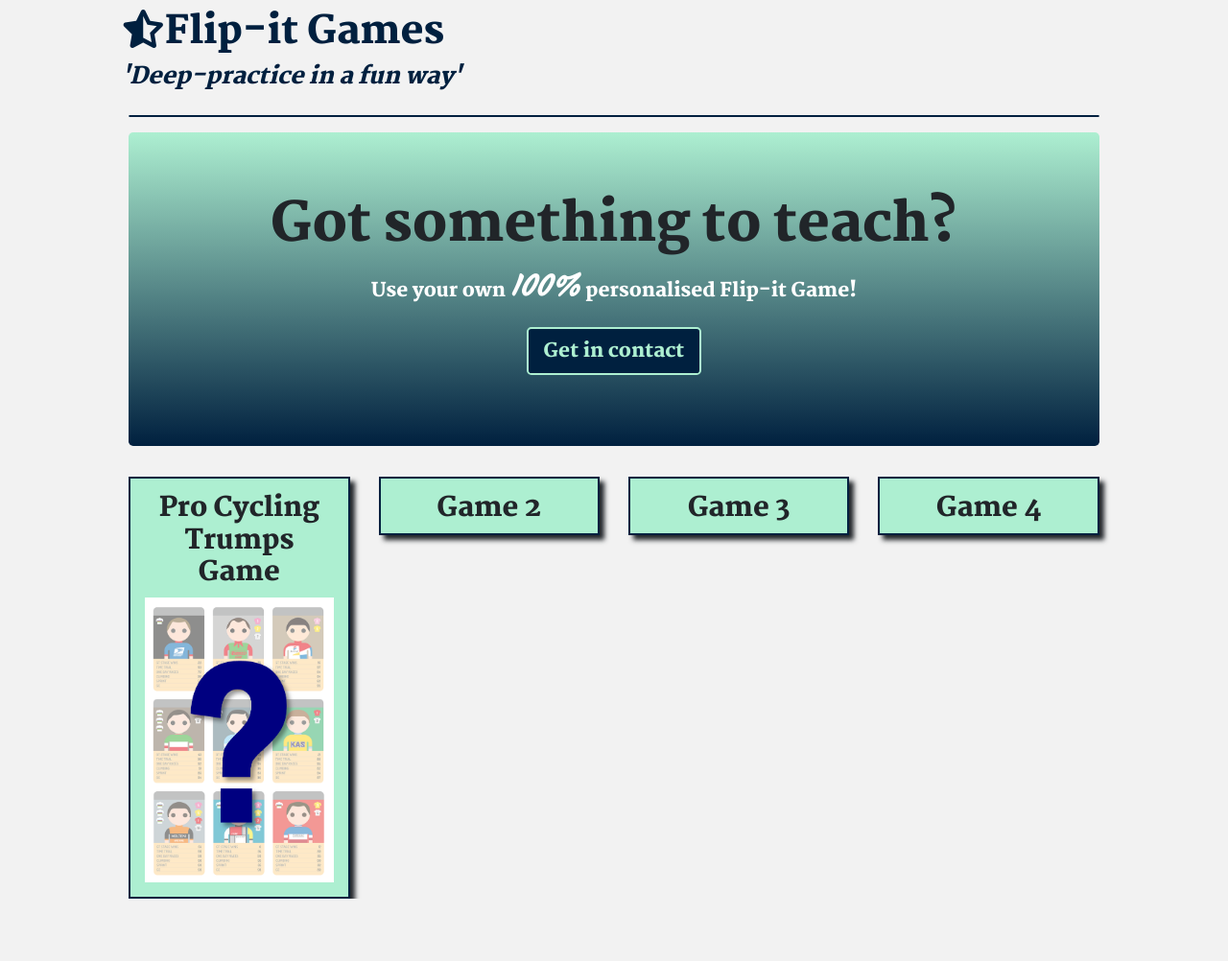
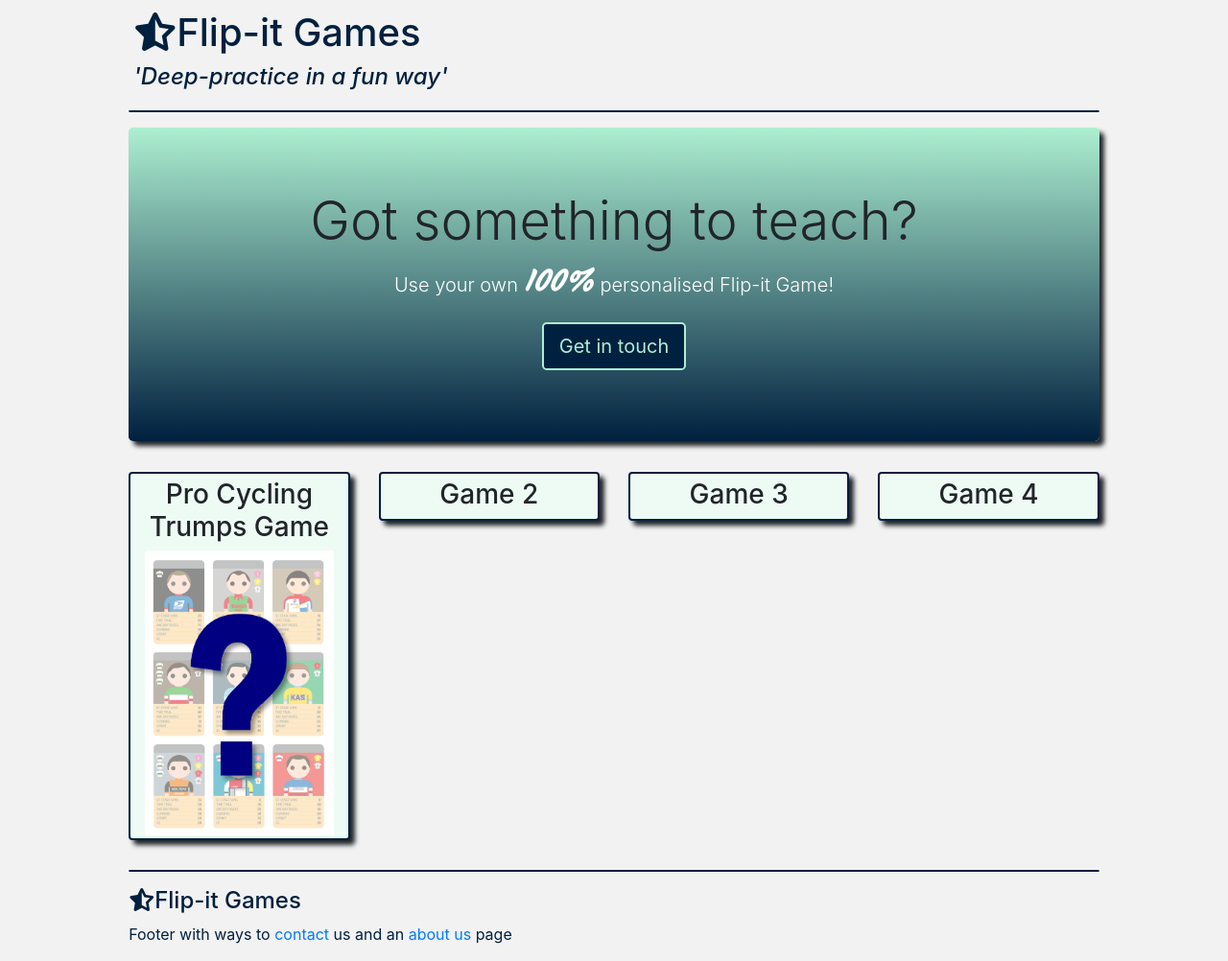
Before and after one commit to PeterLenting/flip-it-games, a plain HTML site: page index.html in a window 1280 px wide. Shown: the whole page at 96% size. Before the commit the page ends 937 px from the top, so only its background shows below. Drawn offline with nearby package versions, Linux system fonts and the light colour scheme.

Commit message:
added basic about.html and contact.html and games on index know flip on hover

```diff
--- a/css/style.css
+++ b/css/style.css
@@ -1,7 +1,9 @@
 body {
-  font-family: 'Martel', serif;
+  /*font-family: 'Martel', serif;*/
   background-color: #F2F2F2;
 }
+
+/* Header*/
 
 .header {
   padding-top: 10px;
@@ -18,23 +20,28 @@ hr {
   border-radius: 5px;
 }
 
+/* Main Content*/
+
 .main-content {
-  margin-top: 120px;
+  margin-top: 20px;
 }
 
-.game-link {
-  border: 2px solid #00203F;
-  background-color: #ADEFD1;
-  box-shadow: 5px 5px 5px;
-  margin-right: 10px;
-}
+/* Index - Jumbotron*/
 
 .jumbotron {
   background: linear-gradient(#ADEFD1, #00203F);
+  box-shadow: 5px 5px 5px;
 }
 
 .lead {
   color: white;
+}
+
+/* Makes 100% stand-out*/
+.lead-standout {
+  font-family: 'Kalam', cursive;
+  font-size: 2rem;
+  font-style: italic
 }
 
 .btn-contact {
@@ -44,10 +51,17 @@ hr {
   margin-bottom: 10px;
 }
 
-.threedee {
-  font-family: 'Kalam', cursive;
-  font-size: 2rem;
-  font-style: italic
+/* Index - Presentation of games */
+
+.game-link {
+  border: 2px solid #00203F;
+  background-color: #eefbf5;
+  box-shadow: 5px 5px 5px;
+  margin-right: 10px;
+}
+
+.game-link h3 {
+  padding-top: 5px;
 }
 
 .game-img {
@@ -55,6 +69,81 @@ hr {
   padding-bottom: 15px;
 }
 
-.game-link h3 {
+/* Footer*/
+
+footer {
+  color: #00203F;
   padding-top: 15px;
 }
+
+/* About-page*/
+
+#about-content {
+  color: #00203F;
+}
+
+.blockquote {
+  background-color: #ADEFD1;
+  padding: 10px;
+  box-shadow: 5px 5px 5px;
+}
+
+.quote-img {
+  width: 28%;
+  float: right;
+  padding-left: 15px;
+}
+
+/* Flip */
+
+/* The flip card container - set the width and height to whatever you want. We have added the border property to demonstrate that the flip itself goes out of the box on hover (remove perspective if you don't want the 3D effect */
+.flip-card {
+  background-color: transparent;
+  width: 100%;
+  height: 300px;
+  perspective: 1000px; /* Remove this if you don't want the 3D effect */
+}
+
+/* This container is needed to position the front and back side */
+.flip-card-inner {
+  position: relative;
+  width: 100%;
+  height: 292px;
+  text-align: center;
+  transition: transform 0.8s;
+  transform-style: preserve-3d;
+}
+
+/* Do an horizontal flip when you move the mouse over the flip box container */
+.flip-card:hover .flip-card-inner {
+  transform: rotateY(180deg);
+}
+
+/* Position the front and back side */
+.flip-card-front, .flip-card-back {
+  position: absolute;
+  width: 100%;
+  -webkit-backface-visibility: hidden; /* Safari */
+  backface-visibility: hidden;
+  height: 292px;
+}
+
+/* Style the front side (fallback if image is missing) */
+.flip-card-front {
+  color: black;
+}
+
+/* Style the back side */
+.flip-card-back {
+  transform: rotateY(180deg);
+  background-color: #ADEFD1;
+  border: 8px solid white;
+}
+
+.card-back-text {
+  font-size: 0.8rem;
+  padding-left: 25px;
+  padding-right: 10px;
+  text-align: left;
+  padding-top: 10px;
+}
--- a/index.html
+++ b/index.html
@@ -20,43 +20,68 @@
 </head>
 <body class="container-fluid">
     <header>
-        <div class="container-fluid fixed-top header offset-xl-1 col-xl-10">
-            <h1><i class="fas fa-star-half-alt"></i>Flip-it Games</h1>
-            <h4>'Deep-practice in a fun way'</h4>
+        <div class="container-fluid header offset-xl-1 col-xl-10">
+            <a href="home.html" class="text-reset text-decoration-none">
+                <h1><i class="fas fa-star-half-alt"></i>Flip-it Games</h1>
+                <h4>'Deep-practice in a fun way'</h4>
+            </a>
         </div>
     </header>
     <div class="main-content offset-xl-1 col-xl-10">
         <hr>
         <div class="jumbotron text-center">
             <h1 class="display-4">Got something to teach?</h1>
-            <p class="lead">Use your own <span class="threedee">100%</span> personalised Flip-it Game!</p>
-            <a class="btn btn-contact btn-lg" href="#" role="button">Get in contact</a>
+            <p class="lead">Use your own <span class="lead-standout">100%</span> personalised Flip-it Game!</p>
+            <a href="contact.html" class="btn btn-contact btn-lg" href="#" role="button">Get in touch</a>
         </div>
         <div class="row">
             <div class="col-12 col-md-6 col-lg-3 text-center">
-                <div class="col-12 game-link">
+                <div class="col-12 game-link rounded">
+                    <a href="https://peterlenting.github.io/second-milestone-project/index.html" target="_blank" class="text-reset text-decoration-none">
                     <h3>Pro Cycling Trumps Game</h3>
-                    <img class="game-img" src="/media/img/start-vraagteken.png" alt="Pro Cycling Trumps Game">
+                        <div class="flip-card">
+                            <div class="flip-card-inner">
+                                <div class="flip-card-front rounded">
+                                <img class="game-img" src="/media/img/start-vraagteken.png" alt="Pro Cycling Trumps Game">
+                                </div>
+                                <div class="flip-card-back rounded">
+                                    <ul class="card-back-text">
+                                        <li>A fun game to test your knowledge of pro cyclings icons</li>
+                                        <li>By using the famous Trumps </li>
+                                        <li>If you're right, you get 3 points</li>
+                                        <li>Not sure who he is? Ask for a hint</li>
+                                        <li>A hint will cost you 1 point, just like a wrong answer does</li>
+                                        <li>Enjoy!</li>
+                                    </ul>
+                                </div>
+                            </div>
+                        </div>
+                    </a>
                 </div>
             </div>
             <div class="col-12 col-md-6 col-lg-3 text-center">
-                <div class="col-12 game-link">
+                <div class="col-12 game-link rounded">
                     <h3>Game 2</h3>
                 </div>
             </div>
             <div class="col-12 col-md-6 col-lg-3 text-center">
-                <div class="col-12 game-link">
+                <div class="col-12 game-link rounded">
                     <h3>Game 3</h3>
                 </div>
             </div>
             <div class="col-12 col-md-6 col-lg-3 text-center">
-                <div class="col-12 game-link">
+                <div class="col-12 game-link rounded">
                     <h3>Game 4</h3>
                 </div>
             </div>
         </div>
     </div>
-    <footer>
+    <footer class="container-fluid offset-xl-1 col-xl-10">
+        <div>
+            <hr>
+            <h4><i class="fas fa-star-half-alt"></i>Flip-it Games</h4>
+            <p>Footer with ways to <a href="contact.html">contact</a> us and an <a href="about.html">about us</a> page</p>
+        </div>
     </footer>
     <script src="https://code.jquery.com/jquery-3.5.1.slim.min.js" integrity="sha384-DfXdz2htPH0lsSSs5nCTpuj/zy4C+OGpamoFVy38MVBnE+IbbVYUew+OrCXaRkfj" crossorigin="anonymous"></script>
     <script src="https://cdn.jsdelivr.net/npm/popper.js@1.16.1/dist/umd/popper.min.js" integrity="sha384-9/reFTGAW83EW2RDu2S0VKaIzap3H66lZH81PoYlFhbGU+6BZp6G7niu735Sk7lN" crossorigin="anonymous"></script>
```
Also changed, not shown: about.html (added, +73 -0 lines), contact.html (added, +43 -0 lines), media/img/Benjamin_Franklin.jpg (added), media/img/Benjamin_Franklin_standing.jpg (added).
